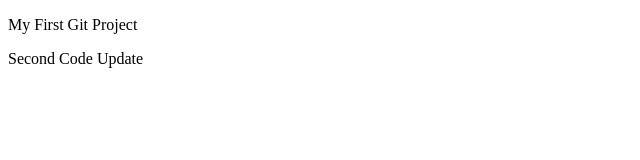
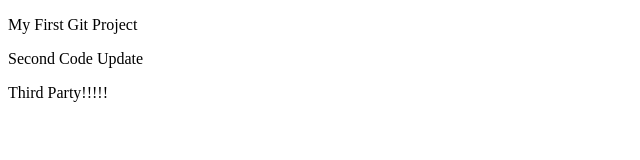
Before and after one commit to Inno0917/git-project, a plain HTML site: page index.html in a window 1280 px wide. Shown: the whole page, without its empty margins (0-640 px from the left). Drawn offline with Linux system fonts and the light colour scheme.

Commit message:
third commit

```diff
--- a/index.html
+++ b/index.html
@@ -7,6 +7,7 @@
 <body>
     <p>My First Git Project</p>
     <p>Second Code Update </p>
+    <p>Third Party!!!!!</p>
 
 </body>
 </html>
```
